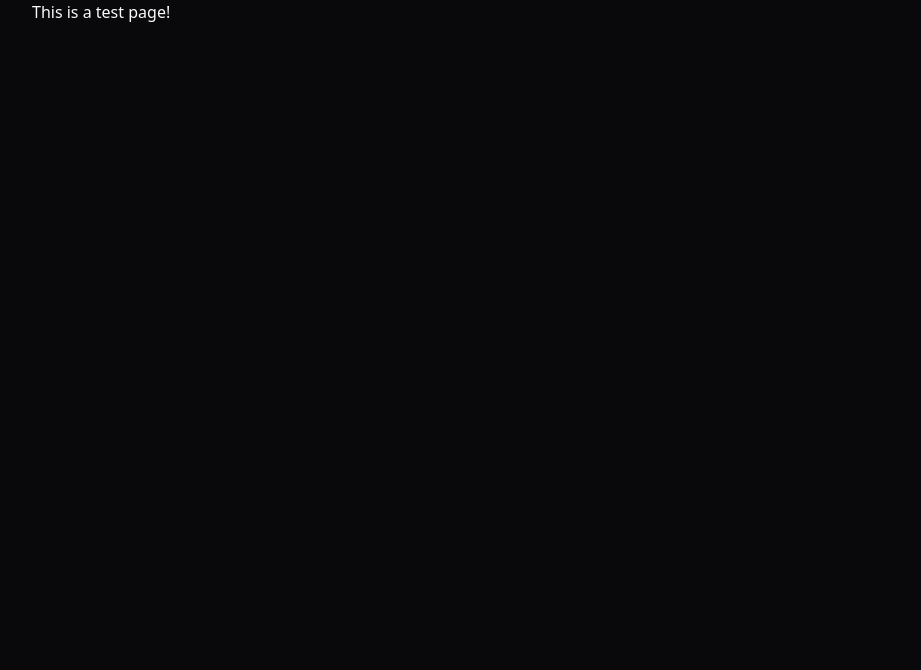
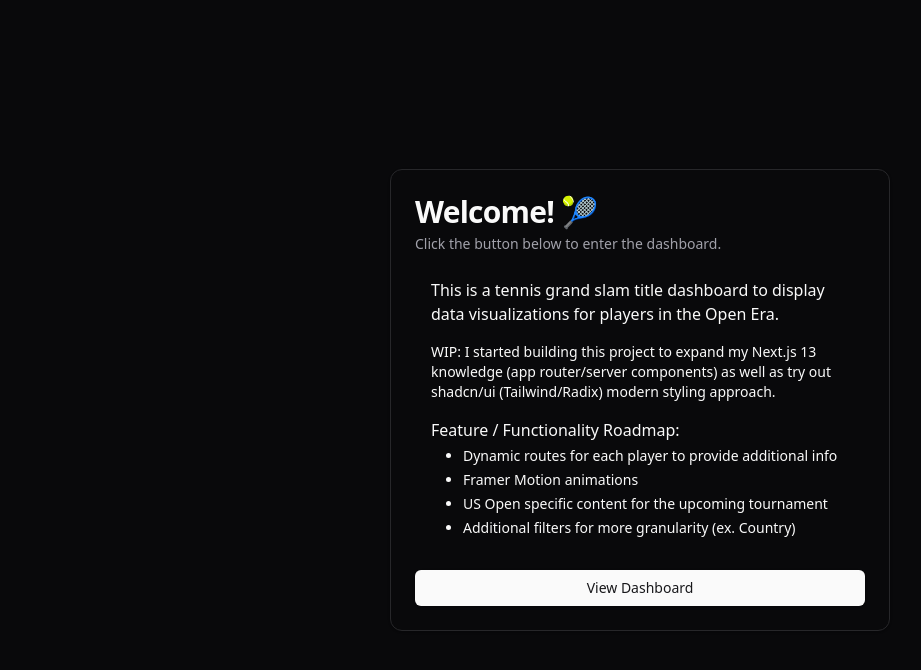
Before and after one commit to CharlesCarr/grand-slams-dashboard, a Next.js app: page / in a window 1280 px wide. Shown: the top 670 px of the page, without its empty margins (0-921 px from the left). Built offline with nearby package versions, Linux system fonts and the light colour scheme.

Commit message:
feat: add landing pg

```diff
--- a/app/page.tsx
+++ b/app/page.tsx
@@ -1,10 +1,48 @@
-
+import EnterDashBtn from "@/components/enter-dash-btn";
+import {
+  Card,
+  CardHeader,
+  CardTitle,
+  CardDescription,
+  CardContent,
+  CardFooter,
+} from "@/components/ui/card";
 
 export default function IndexPage() {
+  return (
+    <div className="w-screen h-screen flex justify-center items-center px-2">
+      <Card className="w-full sm:w-[500px]">
+        <CardHeader className="space-y-1">
+          <CardTitle className="text-3xl">Welcome! &#127934;</CardTitle>
+          <CardDescription>
+            Click the button below to enter the dashboard.
+          </CardDescription>
+        </CardHeader>
+        <CardContent className="flex flex-col px-10 gap-4">
+          <p className="text-base">
+            This is a tennis grand slam title dashboard to display data
+            visualizations for players in the Open Era.
+          </p>
+          <p className="text-sm">
+            WIP: I started building this project to expand my Next.js 13
+            knowledge (app router/server components) as well as try out
+            shadcn/ui (Tailwind/Radix) modern styling approach.
+          </p>
 
-  return (
-    <div className="container relative">
-      <h1>This is a test page!</h1>
+          <div className="pb-2">
+            <p className="mb-1">Feature / Functionality Roadmap:</p>
+            <ul className="list-disc ml-8 text-sm flex flex-col gap-1">
+              <li>Dynamic routes for each player to provide additional info</li>
+              <li>Framer Motion animations</li>
+              <li>US Open specific content for the upcoming tournament</li>
+              <li>Additional filters for more granularity (ex. Country)</li>
+            </ul>
+          </div>
+        </CardContent>
+        <CardFooter>
+          <EnterDashBtn />
+        </CardFooter>
+      </Card>
     </div>
   );
 }
--- /dev/null
+++ b/components/enter-dash-btn.tsx
@@ -0,0 +1,16 @@
+"use client";
+
+import { useRouter } from "next/navigation";
+import { Button } from "./ui/button";
+
+function EnterDashBtn() {
+  const router = useRouter();
+
+  return (
+    <Button className="w-full" onClick={() => router.push("/dashboard")}>
+      View Dashboard
+    </Button>
+  );
+}
+
+export default EnterDashBtn;
```
Also changed, not shown: 1 other file (tests, documents, lock files or other folders).
